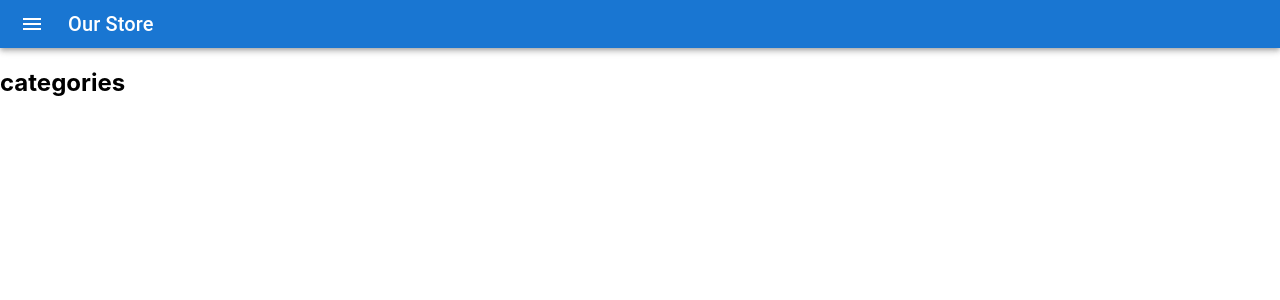
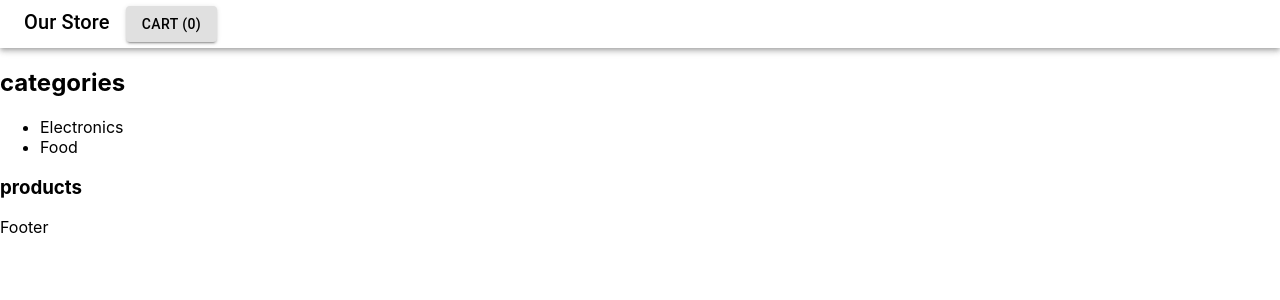
Before and after one commit to RDBALL/storefront, a React (Create React App) app: page / in a window 1280 px wide. Shown: the top 300 px of the page. Built offline with nearby package versions, Linux system fonts and the light colour scheme.

Commit message:
updated README for lab36

```diff
--- a/src/App.js
+++ b/src/App.js
@@ -1,12 +1,17 @@
 import Header from './components/header/header';
-import StoreFront from './components/storefront';
+import Categories from './components/storefront/categories';
+import Products from './components/storefront/products';
+import Footer from './components/footer/footer';
+
 function App() {
   return (
-    <div className="App">
+    <>
       <Header />
-      <StoreFront/>
-    </div>
-  );
+      <Categories />
+      <Products />
+      <Footer />
+    </>
+  )
 }
 
 export default App;
--- a/src/components/footer/footer.jsx
+++ b/src/components/footer/footer.jsx
@@ -0,0 +1,12 @@
+
+function Footer() {
+  return (
+    <>
+      <section>
+        <p>Footer</p>
+      </section>
+    </>
+  )
+}
+
+export default Footer;
--- a/src/components/header/header.jsx
+++ b/src/components/header/header.jsx
@@ -1,16 +1,17 @@
-import { AppBar, Toolbar, IconButton, Typography} from '@mui/material';
-import MenuIcon from '@mui/icons-material/Menu';
+import { AppBar, Toolbar, Button, Stack, Typography } from '@mui/material';
 
 function Header() {
   return (
-<AppBar position="static">
+    <AppBar position="static" color="inherit">
       <Toolbar variant="dense">
-    <IconButton edge="start" color="inherit" aria-label="menu" sx={{ mr: 2 }}>
-      <MenuIcon />
-    </IconButton>
+        <Stack direction="row" spacing={2}>
           <Typography variant="h6" color="inherit" component="div">
             Our Store
           </Typography>
+          <Button color="inherit" variant="contained">
+            Cart (0)
+          </Button>
+        </Stack>
       </Toolbar>
     </AppBar>
   );
--- a/src/components/storefront/categories.jsx
+++ b/src/components/storefront/categories.jsx
@@ -3,6 +3,10 @@ function Categories() {
   return (
     <>
     <h2>categories</h2>
+    <ul>
+      <li>Electronics</li>
+      <li>Food</li>
+    </ul>
     </>
   )
 }
--- a/src/components/storefront/products.jsx
+++ b/src/components/storefront/products.jsx
@@ -0,0 +1,6 @@
+
+export default function Products() {
+  return(
+    <h3>products</h3>
+  )
+}
```
Also changed, not shown: public/assets/lab36UML.jpg (added), 1 other file (tests, documents, lock files or other folders). Lines whose indentation alone changed are shown as unchanged.
